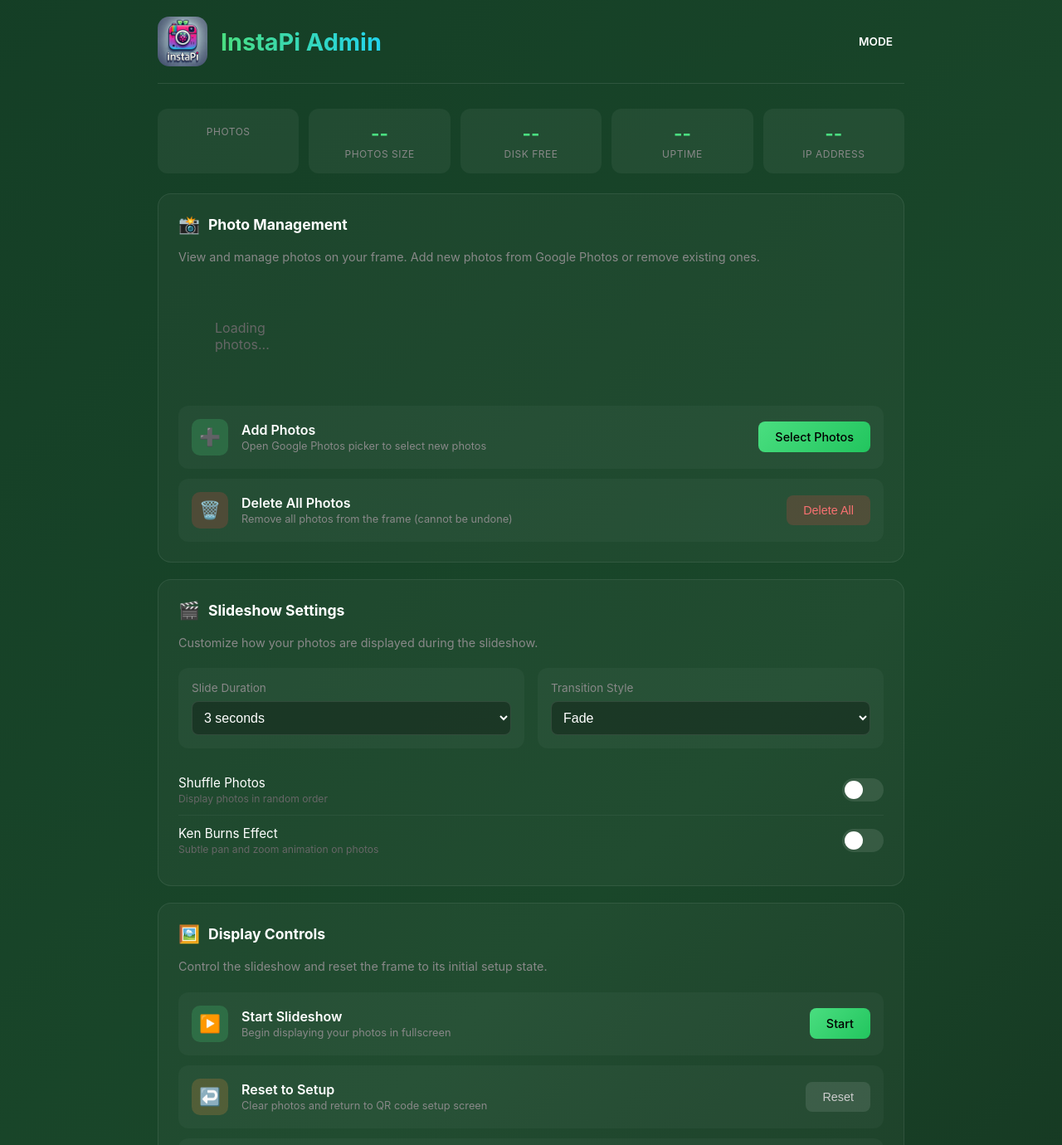
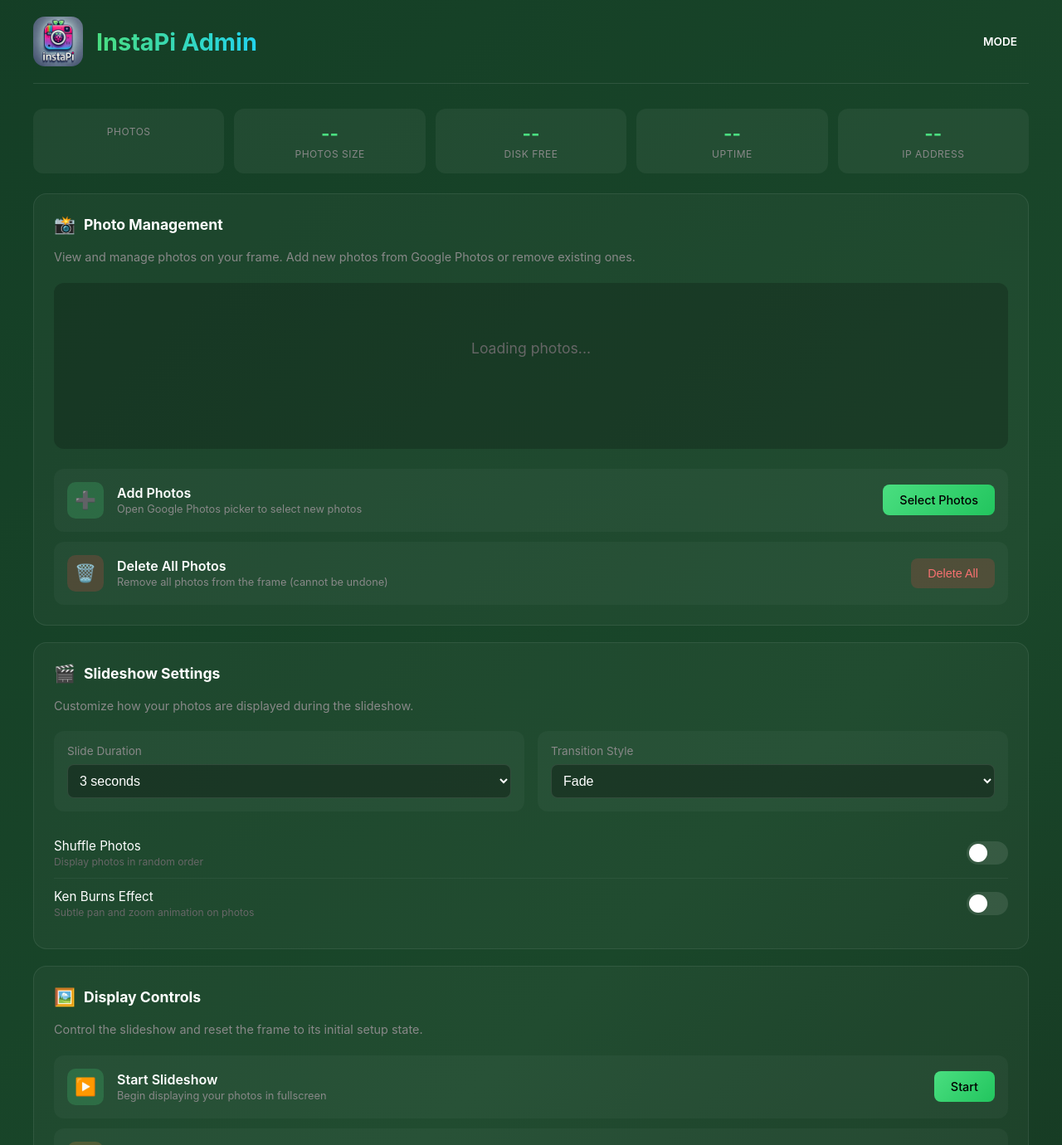
Before and after one commit to kellygold/instapi, a Python web app: template app/templates/admin.html in a window 1280 px wide. Shown: the top 1380 px of the page at 83% size. Run offline with Jinja, Linux system fonts and the light colour scheme; the template is opened without the code that fills it, so the values that code supplies are empty.

Commit message:
Fix: Force HTTPS for ngrok URLs in admin auth

```diff
--- a/app/routes/admin_routes.py
+++ b/app/routes/admin_routes.py
@@ -29,7 +29,11 @@ def admin():
 
     # Generate auth URL for "Pick New Photos" - use the current request's host
     # This ensures it works with ngrok or any reverse proxy
-    redirect_uri = request.url_root.rstrip('/') + '/oauth2callback'
+    # Force HTTPS for ngrok/production (Flask behind proxy reports http)
+    base_url = request.url_root.rstrip('/')
+    if 'ngrok' in base_url or 'localhost' not in base_url:
+        base_url = base_url.replace('http://', 'https://')
+    redirect_uri = base_url + '/oauth2callback'
     flow = Flow.from_client_secrets_file(
         "secrets.json",
         scopes=SCOPES,
--- a/app/templates/admin.html
+++ b/app/templates/admin.html
@@ -24,7 +24,7 @@
         }
 
         .container {
-            max-width: 900px;
+            max-width: 1200px;
             margin: 0 auto;
         }
 
@@ -127,12 +127,15 @@
         /* Photo Grid */
         .photo-grid {
             display: grid;
-            grid-template-columns: repeat(auto-fill, minmax(100px, 1fr));
-            gap: 10px;
-            margin-bottom: 20px;
-            max-height: 300px;
+            grid-template-columns: repeat(auto-fill, minmax(120px, 1fr));
+            gap: 12px;
+            margin-bottom: 24px;
+            max-height: 400px;
             overflow-y: auto;
-            padding: 4px;
+            padding: 8px;
+            background: rgba(0,0,0,0.2);
+            border-radius: 12px;
+            min-height: 200px;
         }
 
         .photo-thumb {
@@ -179,8 +182,10 @@
 
         .no-photos {
             text-align: center;
-            padding: 40px;
+            padding: 60px 20px;
             color: #666;
+            font-size: 1.1em;
+            grid-column: 1 / -1;
         }
 
         /* Action Items */
@@ -666,7 +671,7 @@
                 const grid = document.getElementById('photoGrid');
 
                 if (photos.length === 0) {
-                    grid.innerHTML = '<div class="no-photos">No photos yet. Add some photos to get started!</div>';
+                    grid.innerHTML = '<div class="no-photos">No photos yet.<br>Click "Select Photos" below to add some!</div>';
                     return;
                 }
 
```
